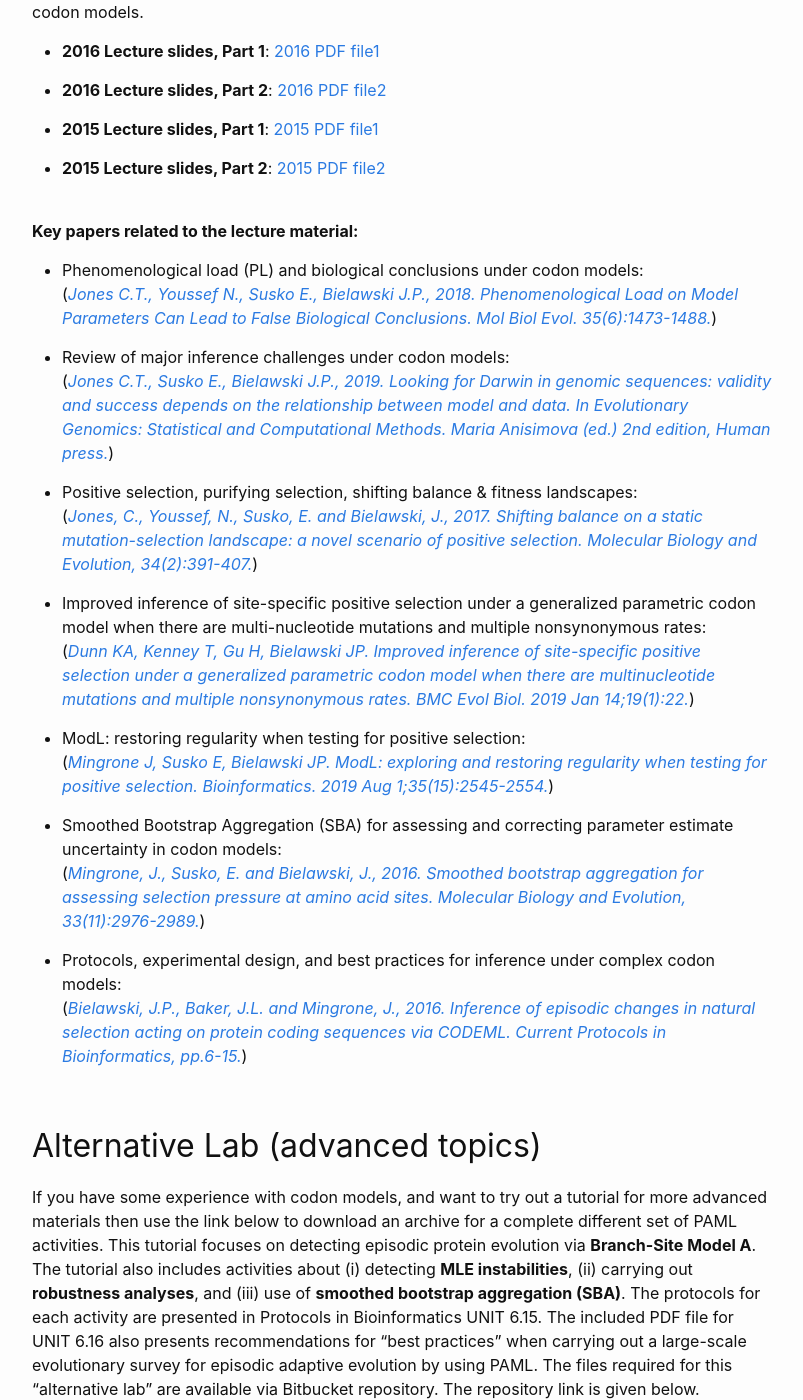
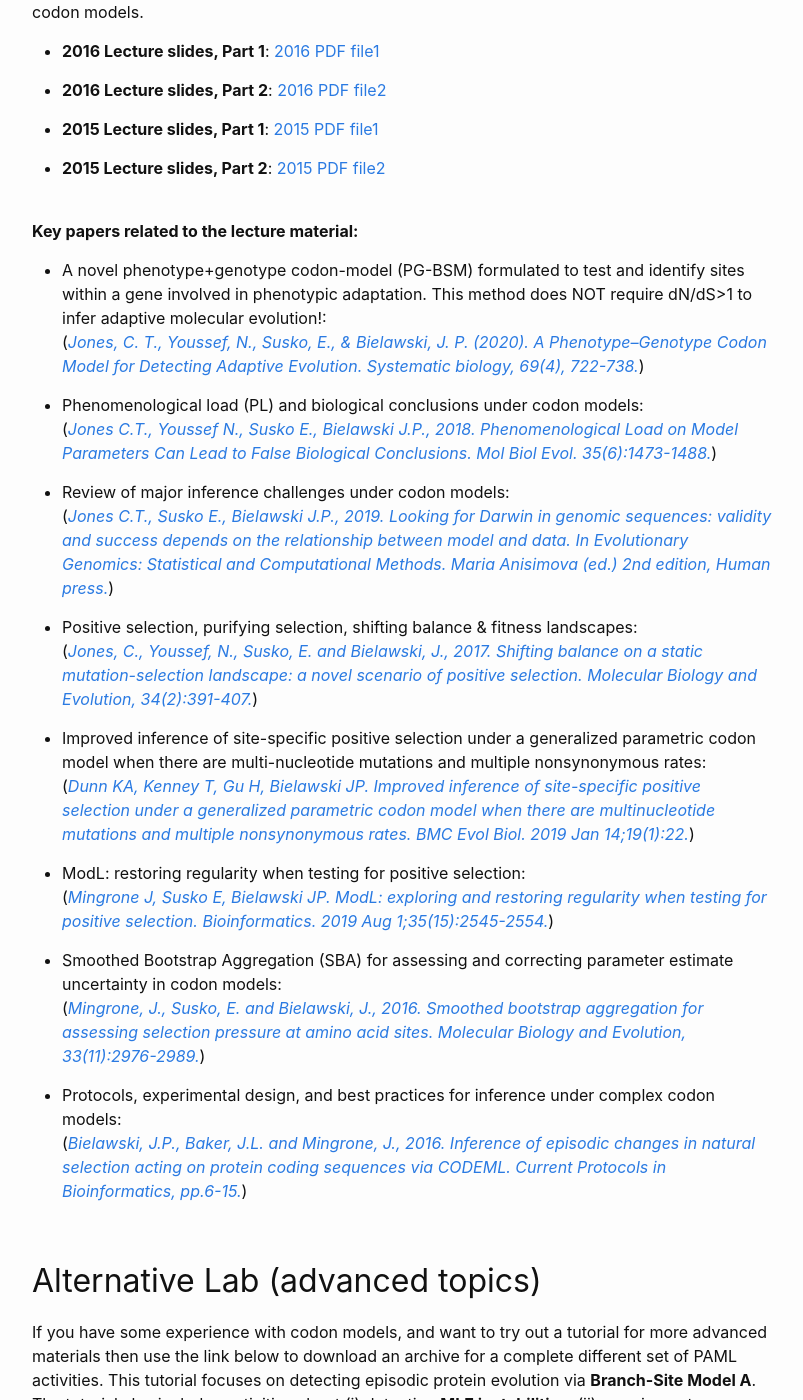
Before and after one commit to molevolworkshop/molevolworkshop.github.io, a Jekyll site: the page built from faculty/bielawski/bielawski.md, in a window 1280 px wide and 1400 px high, scrolled down 1778 px. Shown: the whole window, without its empty margins (238-1041 px from the left). Built offline with Jekyll 4.4.1, drawn with Linux system fonts in a browser that asks for light colours; some of the changed text lies outside the part shown.

Commit message:
Update bielawski.md

```diff
--- a/faculty/bielawski/bielawski.md
+++ b/faculty/bielawski/bielawski.md
@@ -28,14 +28,14 @@
 
 **PAML demo**: [PAML Lab website](https://awarnach.mathstat.dal.ca/~joeb/PAML_lab/lab.html)
 
-**PAML demo resources**: [webpage](http://awarnach.mathstat.dal.ca/~joeb/PAML_lab/Resources.htm)
+**PAML demo resources**: [webpage](http://awarnach.mathstat.dal.ca/~joeb/PAML_lab/Resources.html)
 
 **PAML demo slides**: [2022 slides (PDF)](http://awarnach.mathstat.dal.ca/~joeb/PAML_lab/resources/pamlDEMO_MOLE2022_v2.pdf)
 
 If you want doing the lab independently of the workshop (at home, on your own time and on your own computer), then you can do this by downloading all the necessary files from an archive [here](https://bitbucket.org/EvoWorks/protocol-paml-lab-at-mbl-workshop/downloads/), or you can download the files individually for each exercise as you need them [here](http://awarnach.mathstat.dal.ca/~joeb/PAML_lab/PAML_Lab_files.html).
 
-**NOTE:**. *If you are doing the PAML Lab at the workshop, then use the VM and the
-symlink in your home directory named "moledata" to obtain the course data files*!!!
+**NOTE: If you are doing the PAML Lab at the workshop, then use the VM and the
+symlink in your home directory named "moledata" to obtain the course data files!!!**
 
 <br>
 
@@ -74,6 +74,8 @@
 <br>
 **Key papers related to the lecture material:**
 
+* A novel phenotype+genotype codon-model (PG-BSM) formulated to test and identify sites within a gene involved in phenotypic adaptation.  This method does NOT require dN/dS>1 to infer adaptive molecular evolution!:<br>
+(_[Jones, C. T., Youssef, N., Susko, E., & Bielawski, J. P. (2020). A Phenotype–Genotype Codon Model for Detecting Adaptive Evolution. Systematic biology, 69(4), 722-738.](http://awarnach.mathstat.dal.ca/~joeb/PAML_lab/resources/Jones_Susko_Bielawski-2020_PG-BSM.pdf)_)
 
 * Phenomenological load (PL) and biological conclusions under codon models:<br>
 (_[Jones C.T., Youssef N., Susko E., Bielawski J.P., 2018. Phenomenological Load on Model Parameters Can Lead to False Biological Conclusions. Mol Biol Evol. 35(6):1473-1488.](http://awarnach.mathstat.dal.ca/~joeb/PAML_lab/resources/Jones_PL_MBE2018.pdf)_)
@@ -107,7 +109,7 @@
 
 **codeml_SBA:**  a program that implements Smoothed Bootstrap Aggregation (SBA) for assessing selection pressure at amino acid sites. [https://github.com/Jehops/codeml_sba](https://github.com/Jehops/codeml_sba)<br>
 
-**DendroCypher:** a program to assist labelling the branches of a Newick-formatted tree-file for use with a “branch model” or a “branch-site codon model": [Bitbucket repository] (https://bitbucket.org/EvoWorks/dendrocypher/downloads/)
+**DendroCypher:** a program to assist labelling the branches of a Newick-formatted tree-file for use with a “branch model” or a “branch-site codon model": [Bitbucket repository](https://bitbucket.org/EvoWorks/dendrocypher/downloads/)
 
 <br>
 
@@ -134,6 +136,6 @@
 
 <br>
 
-{% include figure.html description="The Kidd" url="/faculty/bielawski/img/TheKidd1b.jpg" css="image-center" height="250px" %}
+{% include figure.html description="At the Captain Kidd" url="/faculty/bielawski/img/TheKidd1b.jpg" css="image-center" height="250px" %}
 
 {% include figure.html description="Workshop concept map" url="/faculty/bielawski/img/MOLE_concept_map_v2.jpg" css="image-center" height="250px" %}
```
